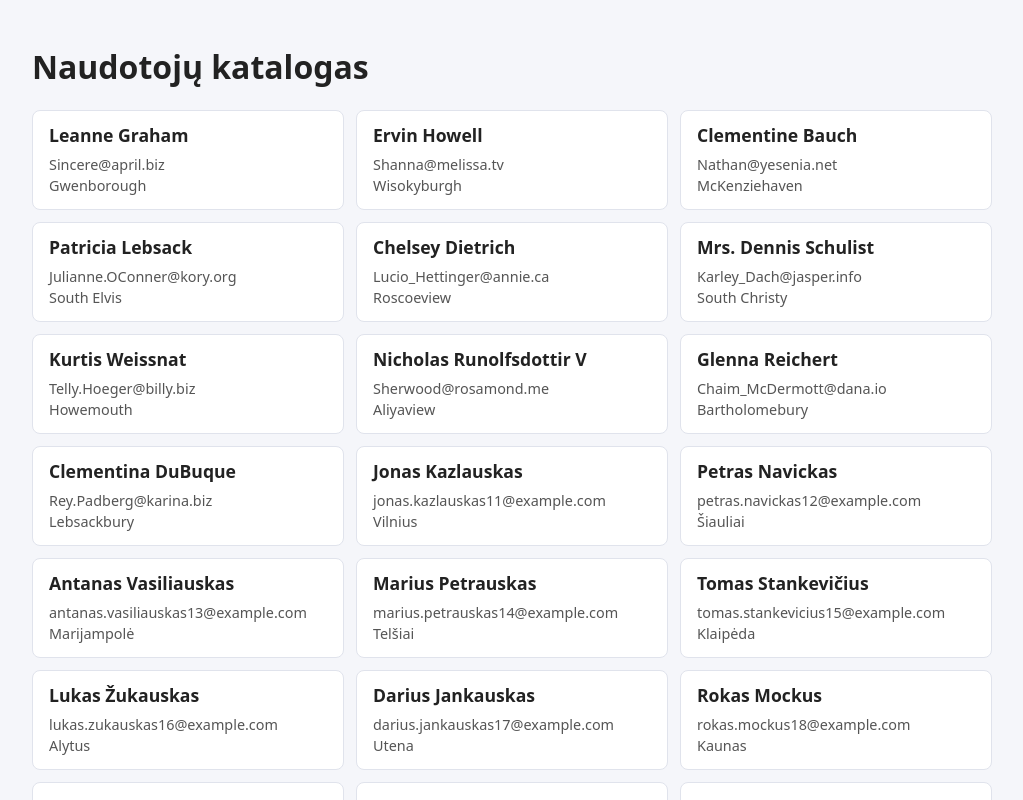
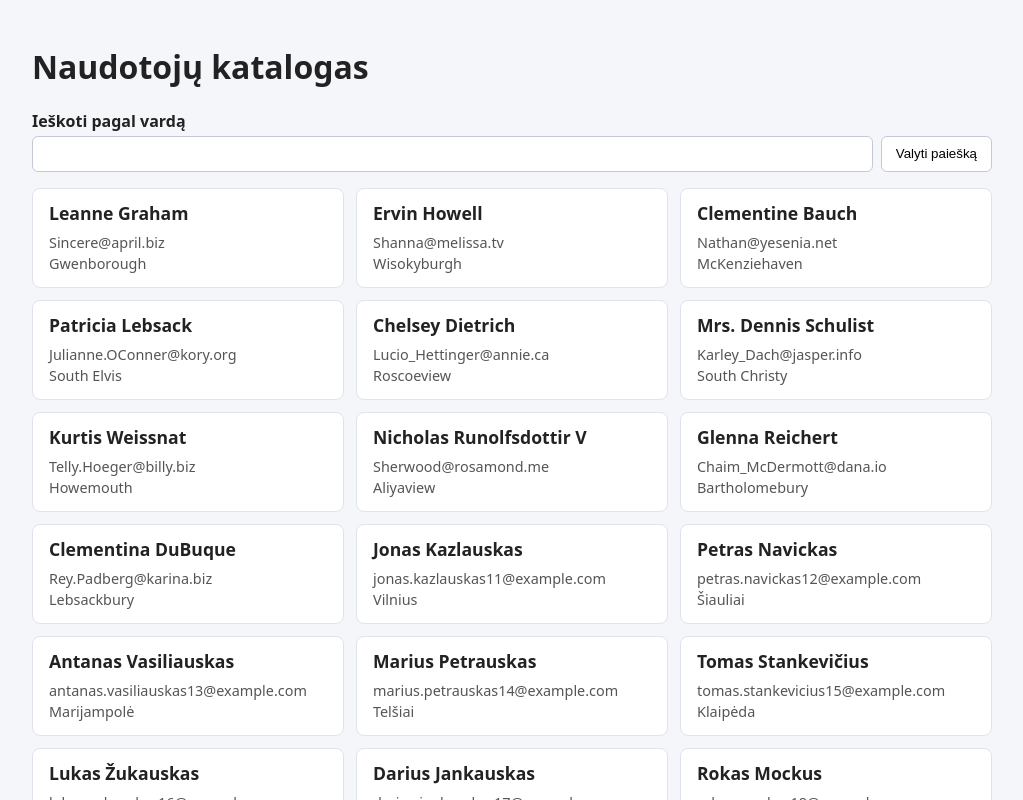
Before and after one commit to PI24SN-kestutis/react-practical-3, a React (Vite) app: page / in a window 1280 px wide. Shown: the top 800 px of the page, without its empty margins (128-1151 px from the left). Built offline with nearby package versions, Linux system fonts and the light colour scheme.

Commit message:
Add SearchBar and name filtering with empty-result message

```diff
--- a/src/App.jsx
+++ b/src/App.jsx
@@ -1,4 +1,5 @@
 import { useEffect, useState } from 'react'
+import SearchBar from './components/SearchBar'
 import UserCard from './components/UserCard'
 import './App.css'
 
@@ -13,6 +14,8 @@ function App() {
   const [loading, setLoading] = useState(true)
   // Klaidos pranešimas naudotojui arba null, jei klaidos nėra.
   const [error, setError] = useState(null)
+  // Dabartinis paieškos tekstas (vienintelė paieškos būsena).
+  const [searchText, setSearchText] = useState('')
 
   // Duomenys įkeliami vieną kartą, komponentui pirmą kartą atsiradus ekrane.
   useEffect(() => {
@@ -46,16 +49,34 @@ function App() {
     return () => controller.abort()
   }, [])
 
+  // Paieškos teksto keitimo funkcija. SearchBar ją kviečia ir įvedant,
+  // ir valant (onSearchChange('')). Optimizavimas (useCallback) – vėliau.
+  function onSearchChange(text) {
+    setSearchText(text)
+  }
+
+  // Filtruojame jau įkeltus duomenis pagal vardo dalį (be didžiųjų/mažųjų
+  // raidžių skirtumo). Rezultatui atskiros būsenos nereikia – jis
+  // išvedamas iš users ir searchText. Optimizavimas (useMemo) – vėliau.
+  const query = searchText.trim().toLowerCase()
+  const filteredUsers = users.filter((user) =>
+    user.name.toLowerCase().includes(query),
+  )
+
   return (
     <main className="app">
       <h1>Naudotojų katalogas</h1>
       {loading && <p>Kraunami naudotojai…</p>}
       {error && <p className="error">{error}</p>}
+      <SearchBar searchText={searchText} onSearchChange={onSearchChange} />
       {/* Sąrašas rodomas tik tada, kai duomenys sėkmingai įkelti.
           key = unikalus id, kad React teisingai atpažintų kortelę. */}
-      {!loading && !error && (
+      {!loading && !error && filteredUsers.length === 0 && (
+        <p>Naudotojų nerasta.</p>
+      )}
+      {!loading && !error && filteredUsers.length > 0 && (
         <div className="user-list">
-          {users.map((user) => (
+          {filteredUsers.map((user) => (
             <UserCard key={user.id} user={user} />
           ))}
         </div>
--- /dev/null
+++ b/src/components/SearchBar.css
@@ -0,0 +1,34 @@
+.search-bar {
+  margin-bottom: 16px;
+}
+
+.search-bar__label {
+  display: block;
+  margin-bottom: 4px;
+  font-weight: 600;
+}
+
+.search-bar__row {
+  display: flex;
+  gap: 8px;
+}
+
+.search-bar__input {
+  flex: 1;
+  padding: 8px 10px;
+  border: 1px solid #c5c9d6;
+  border-radius: 6px;
+  font-size: 1rem;
+}
+
+.search-bar__clear {
+  padding: 8px 14px;
+  border: 1px solid #c5c9d6;
+  border-radius: 6px;
+  background: #fff;
+  cursor: pointer;
+}
+
+.search-bar__clear:hover {
+  background: #eef0f6;
+}
--- /dev/null
+++ b/src/components/SearchBar.jsx
@@ -0,0 +1,35 @@
+import './SearchBar.css'
+
+/**
+ * Paieškos juosta: valdomas įvesties laukas ir mygtukas „Valyti paiešką“.
+ * Props:
+ *  - searchText: dabartinis paieškos tekstas (laukas yra valdomas)
+ *  - onSearchChange(text): iškviečiama su nauju tekstu; valymas = onSearchChange('')
+ */
+function SearchBar({ searchText, onSearchChange }) {
+  return (
+    <div className="search-bar">
+      <label className="search-bar__label" htmlFor="search-input">
+        Ieškoti pagal vardą
+      </label>
+      <div className="search-bar__row">
+        <input
+          id="search-input"
+          className="search-bar__input"
+          type="text"
+          value={searchText}
+          onChange={(event) => onSearchChange(event.target.value)}
+        />
+        <button
+          type="button"
+          className="search-bar__clear"
+          onClick={() => onSearchChange('')}
+        >
+          Valyti paiešką
+        </button>
+      </div>
+    </div>
+  )
+}
+
+export default SearchBar
```
